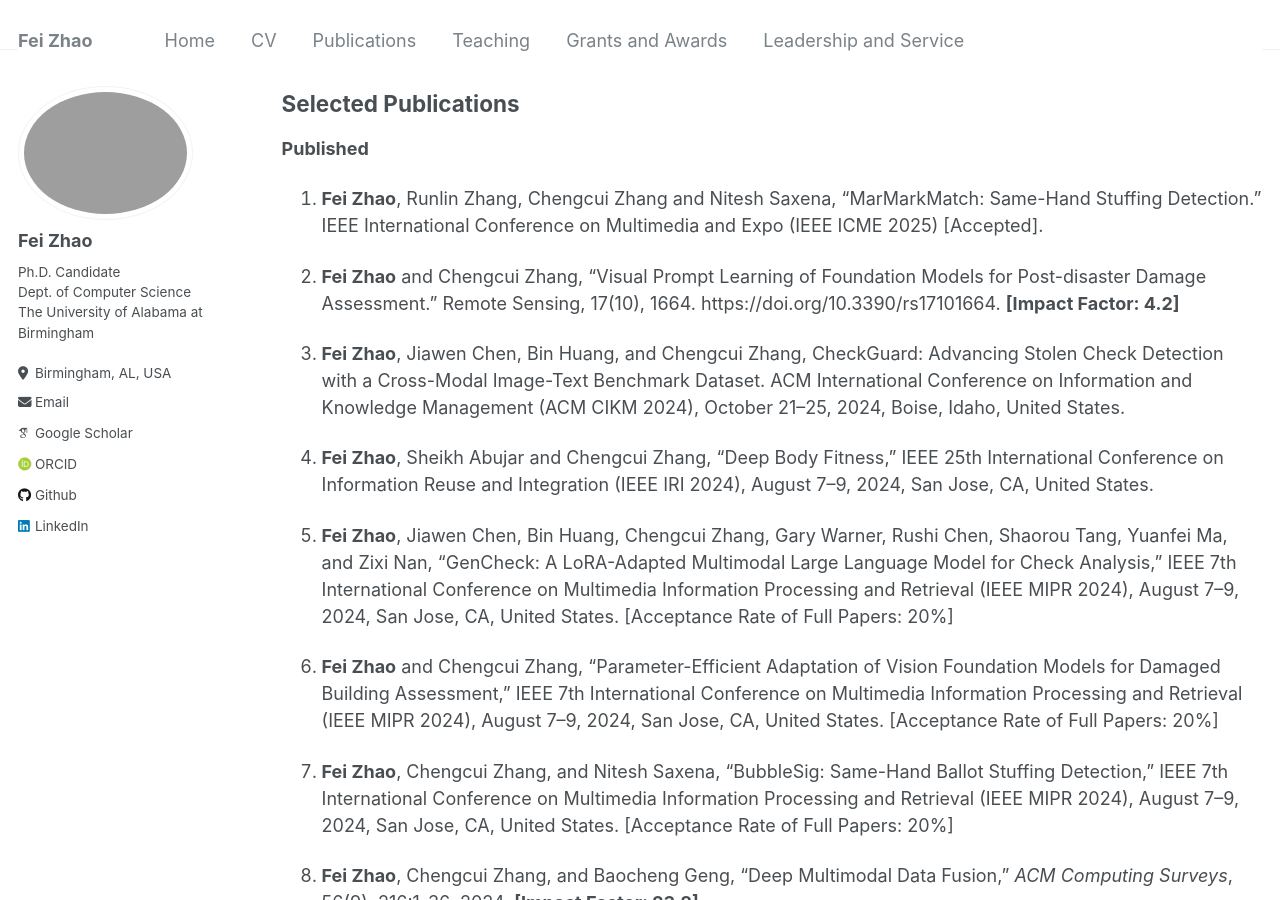
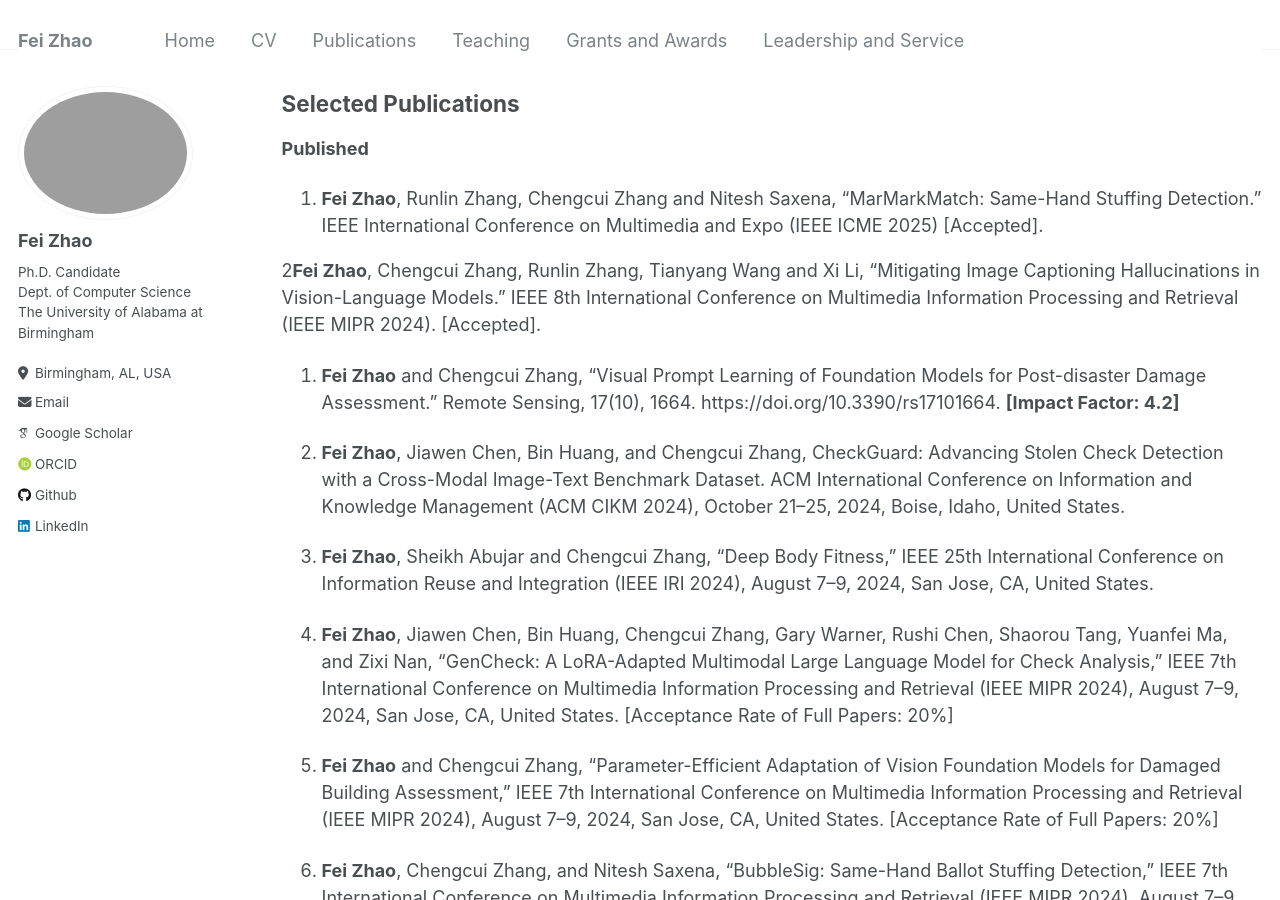
Before and after one commit to feizhao19/feizhao19.github.io, a Jekyll site: the page built from _pages/home.md, in a window 1280 px wide and 900 px high, scrolled down 404 px. Built offline with Jekyll 4.4.1, drawn with Linux system fonts in a browser that asks for light colours; some web fonts are replaced; some of the changed text lies outside the part shown.

Commit message:
update the mitigation paper

```diff
--- a/_pages/home.md
+++ b/_pages/home.md
@@ -29,48 +29,48 @@ Explore my projects, publications, and more on my [LinkedIn](https://www.linkedi
 
 1. **Fei Zhao**, Runlin Zhang, Chengcui Zhang and Nitesh Saxena, "MarMarkMatch: Same-Hand Stuffing Detection."  IEEE International Conference on Multimedia and Expo (IEEE ICME 2025) [Accepted].
 
-2. **Fei Zhao** and Chengcui Zhang, "Visual Prompt Learning of Foundation Models for Post-disaster Damage Assessment." Remote Sensing, 17(10), 1664. https://doi.org/10.3390/rs17101664. **[Impact Factor: 4.2]**
+2**Fei Zhao**, Chengcui Zhang, Runlin Zhang, Tianyang Wang and Xi Li, "Mitigating Image Captioning Hallucinations in Vision-Language Models."   IEEE 8th International Conference on Multimedia Information Processing and Retrieval (IEEE MIPR 2024). [Accepted].
 
-3. **Fei Zhao**, Jiawen Chen, Bin Huang, and Chengcui Zhang, CheckGuard: Advancing Stolen Check Detection with a Cross-Modal Image-Text Benchmark Dataset. ACM International Conference on Information and Knowledge Management (ACM CIKM 2024), October 21–25, 2024, Boise, Idaho, United States.
 
-4. **Fei Zhao**, Sheikh Abujar and Chengcui Zhang, "Deep Body Fitness," IEEE 25th International Conference on Information Reuse and Integration (IEEE IRI 2024), August 7–9, 2024, San Jose, CA, United States.
+3. **Fei Zhao** and Chengcui Zhang, "Visual Prompt Learning of Foundation Models for Post-disaster Damage Assessment." Remote Sensing, 17(10), 1664. https://doi.org/10.3390/rs17101664. **[Impact Factor: 4.2]**
 
-5. **Fei Zhao**, Jiawen Chen, Bin Huang, Chengcui Zhang, Gary Warner, Rushi Chen, Shaorou Tang, Yuanfei Ma, and Zixi Nan, "GenCheck: A LoRA-Adapted Multimodal Large Language Model for Check Analysis," IEEE 7th International Conference on Multimedia Information Processing and Retrieval (IEEE MIPR 2024), August 7–9,
+4. **Fei Zhao**, Jiawen Chen, Bin Huang, and Chengcui Zhang, CheckGuard: Advancing Stolen Check Detection with a Cross-Modal Image-Text Benchmark Dataset. ACM International Conference on Information and Knowledge Management (ACM CIKM 2024), October 21–25, 2024, Boise, Idaho, United States.
+
+5. **Fei Zhao**, Sheikh Abujar and Chengcui Zhang, "Deep Body Fitness," IEEE 25th International Conference on Information Reuse and Integration (IEEE IRI 2024), August 7–9, 2024, San Jose, CA, United States.
+
+6. **Fei Zhao**, Jiawen Chen, Bin Huang, Chengcui Zhang, Gary Warner, Rushi Chen, Shaorou Tang, Yuanfei Ma, and Zixi Nan, "GenCheck: A LoRA-Adapted Multimodal Large Language Model for Check Analysis," IEEE 7th International Conference on Multimedia Information Processing and Retrieval (IEEE MIPR 2024), August 7–9,
 2024, San Jose, CA, United States. [Acceptance Rate of Full Papers: 20%]
 
-6. **Fei Zhao** and Chengcui Zhang, "Parameter-Efficient Adaptation of Vision Foundation Models for Damaged Building Assessment," IEEE 7th International Conference on Multimedia Information Processing and Retrieval (IEEE MIPR 2024), August 7–9,
+7. **Fei Zhao** and Chengcui Zhang, "Parameter-Efficient Adaptation of Vision Foundation Models for Damaged Building Assessment," IEEE 7th International Conference on Multimedia Information Processing and Retrieval (IEEE MIPR 2024), August 7–9,
 2024, San Jose, CA, United States. [Acceptance Rate of Full Papers: 20%]
 
-7. **Fei Zhao**, Chengcui Zhang, and Nitesh Saxena, "BubbleSig: Same-Hand Ballot Stuffing Detection," IEEE 7th International Conference on Multimedia Information Processing and Retrieval (IEEE MIPR 2024), August 7–9,
+8. **Fei Zhao**, Chengcui Zhang, and Nitesh Saxena, "BubbleSig: Same-Hand Ballot Stuffing Detection," IEEE 7th International Conference on Multimedia Information Processing and Retrieval (IEEE MIPR 2024), August 7–9,
 2024, San Jose, CA, United States. [Acceptance Rate of Full Papers: 20%]
 
-8. **Fei Zhao**, Chengcui Zhang, and Baocheng Geng, "Deep Multimodal Data Fusion," *ACM Computing Surveys*, 56(9), 216:1-36, 2024. **[Impact Factor: 23.8]**
+9. **Fei Zhao**, Chengcui Zhang, and Baocheng Geng, "Deep Multimodal Data Fusion," *ACM Computing Surveys*, 56(9), 216:1-36, 2024. **[Impact Factor: 23.8]**
 
-9. Connor Donley, Matthew McCrosson, Sri Prahad, Collier Campbell, **Fei Zhao**, Narcy Amireddy, and Michael Johnson, "High Research Productivity During Orthopaedic Surgery Residency May Be Predicted by Number of Publications as a Medical Student," *The Journal of Bone & Joint Surgery*, 9(1), e23:1-7, 2024. **[Impact Factor: 5.3]**
+10. Connor Donley, Matthew McCrosson, Sri Prahad, Collier Campbell, **Fei Zhao**, Narcy Amireddy, and Michael Johnson, "High Research Productivity During Orthopaedic Surgery Residency May Be Predicted by Number of Publications as a Medical Student," *The Journal of Bone & Joint Surgery*, 9(1), e23:1-7, 2024. **[Impact Factor: 5.3]**
 
-10. **Fei Zhao** and Chengcui Zhang, "Deep Learning for HABs Prediction with Multimodal Fusion," ACM SIGSPATIAL International Conference on Advances in Geographic Information Systems (ACM SIGSPATIAL 2023), November 13-16, 2023, Hamburg, Germany.
+11. **Fei Zhao** and Chengcui Zhang, "Deep Learning for HABs Prediction with Multimodal Fusion," ACM SIGSPATIAL International Conference on Advances in Geographic Information Systems (ACM SIGSPATIAL 2023), November 13-16, 2023, Hamburg, Germany.
 
-11. **Fei Zhao**, Chengcui Zhang, Nitesh Saxena, Dan Wallach, and Shahariar Rabby, "Ballot Tabulation using Deep Learning," IEEE International Conference on Information Reuse and Integration (IEEE IRI 2023), August 4-6, 2023, Bellevue, WA, United States. **[Acceptance Rate of Full Papers: 29%]**
+12. **Fei Zhao**, Chengcui Zhang, Nitesh Saxena, Dan Wallach, and Shahariar Rabby, "Ballot Tabulation using Deep Learning," IEEE International Conference on Information Reuse and Integration (IEEE IRI 2023), August 4-6, 2023, Bellevue, WA, United States. **[Acceptance Rate of Full Papers: 29%]**
 
-12. **Fei Zhao**, Chengcui Zhang, and Sheikh Abujar, "A Multimodal Approach for Evaluating Algal Bloom Severity using Deep Learning," IEEE International Conference on Multimedia and Expo (IEEE ICME 2023), July 10-14, 2023, Brisbane, Australia.
+13. **Fei Zhao**, Chengcui Zhang, and Sheikh Abujar, "A Multimodal Approach for Evaluating Algal Bloom Severity using Deep Learning," IEEE International Conference on Multimedia and Expo (IEEE ICME 2023), July 10-14, 2023, Brisbane, Australia.
 
-13. Katherine Dudding, Allyson Sanders, Peyton Lewis, **Fei Zhao**, Chengcui Zhang, and Jane Carrington, "Leveraging Clinical Experiences to Inform Optimal Neonatal Outcomes Through Technology," Academy of Neonatal Nursing National Neonatal, Advanced Practice Conference, and Mother Baby Nurses Conferences, September 7-10, 2022, Palm Springs, CA, United States. (Poster)
+14. Katherine Dudding, Allyson Sanders, Peyton Lewis, **Fei Zhao**, Chengcui Zhang, and Jane Carrington, "Leveraging Clinical Experiences to Inform Optimal Neonatal Outcomes Through Technology," Academy of Neonatal Nursing National Neonatal, Advanced Practice Conference, and Mother Baby Nurses Conferences, September 7-10, 2022, Palm Springs, CA, United States. (Poster)
 
-14. **Fei Zhao** and Chengcui Zhang, "Building Damage Evaluation from Satellite Imagery using Deep Learning," IEEE International Conference on Information Reuse and Integration (IEEE IRI 2020), August 11-13, 2020, held virtually. **[Acceptance Rate of Full Papers: 29%]**
+15. **Fei Zhao** and Chengcui Zhang, "Building Damage Evaluation from Satellite Imagery using Deep Learning," IEEE International Conference on Information Reuse and Integration (IEEE IRI 2020), August 11-13, 2020, held virtually. **[Acceptance Rate of Full Papers: 29%]**
 
-15. **Fei Zhao**, Zhaoying Zhou, Jijun Xiong, Jifeng Zhao, and Jiajin Liu, "Research on MEMS-based Real-Time Measurement System for Motion Information of Vehicles," *Key Engineering Materials*, 562, 549-552, 2013.
+16. **Fei Zhao**, Zhaoying Zhou, Jijun Xiong, Jifeng Zhao, and Jiajin Liu, "Research on MEMS-based Real-Time Measurement System for Motion Information of Vehicles," *Key Engineering Materials*, 562, 549-552, 2013.
 
-16. **Fei Zhao**, Zhaoying Zhou, Jijun Xiong, Jifeng Zhao, and Wei Xiong, "Research on the Guidance and Control System of Agricultural Survey UAVs," Agricultural Technology and Equipment, 10, 44-45, 2013.
+17. **Fei Zhao**, Zhaoying Zhou, Jijun Xiong, Jifeng Zhao, and Wei Xiong, "Research on the Guidance and Control System of Agricultural Survey UAVs," Agricultural Technology and Equipment, 10, 44-45, 2013.
 
-17. **Fei Zhao**, Jijun Xiong, Xiaotang Cao, Zhaoying Zhou, and Wei Xiong, "Research on Flight Attitude Stabilization Control of UAV for Agricultural and Forestry Survey," NongJia Keji (Technology for Agriculture), 1, 195, 2013.
+18. **Fei Zhao**, Jijun Xiong, Xiaotang Cao, Zhaoying Zhou, and Wei Xiong, "Research on Flight Attitude Stabilization Control of UAV for Agricultural and Forestry Survey," NongJia Keji (Technology for Agriculture), 1, 195, 2013.
 
-18. Xiaotang Cao, Yunbo Shi, Zhaoying Zhou, Shaopeng Liu, Qi Guo, **Fei Zhao**, "MEMS-based Attitude Measurement System for Micro Aerial Vehicles," *Transducer and Microsystem Technologies*, 32(2), 122-3, 2013.
+19. Xiaotang Cao, Yunbo Shi, Zhaoying Zhou, Shaopeng Liu, Qi Guo, **Fei Zhao**, "MEMS-based Attitude Measurement System for Micro Aerial Vehicles," *Transducer and Microsystem Technologies*, 32(2), 122-3, 2013.
 
 **Under Review**
 
-
-
-- **Fei Zhao**, Chengcui Zhang, Runlin Zhang, Tianyang Wang and Xi Li, "Mitigating Image Captioning Hallucinations in Vision-Language Models."  Under review.
 
 - **Fei Zhao**, Chengcui Zhang, and Katherine Dudding, "Neonatal Pain Detection using Deep Learning." Scientific Reports Journal. Under review.
 
```
